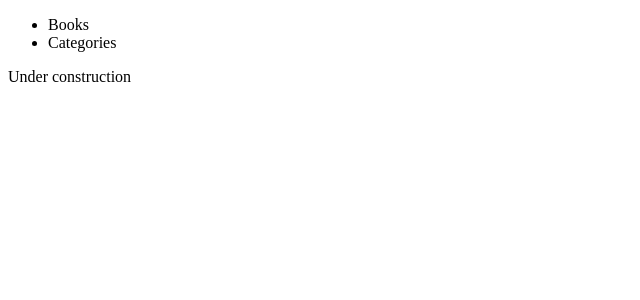
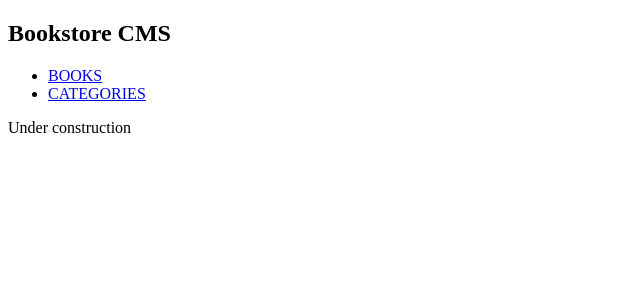
Before and after one commit to ArthurGC/Bookstore_CMS, a React (Create React App) app: page /#/category in a window 1280 px wide. Shown: the top 300 px of the page, without its empty margins (0-640 px from the left). Built offline with nearby package versions, Linux system fonts and the light colour scheme.

Commit message:
Add links to navbar component

```diff
--- a/src/components/general/Navbar.js
+++ b/src/components/general/Navbar.js
@@ -1,10 +1,41 @@
 import React from 'react';
+import { NavLink } from 'react-router-dom';
 
-const Navbar = () => (
-  <ul>
-    <li>Books</li>
-    <li>Categories</li>
-  </ul>
-);
+const Navbar = () => {
+  const links = [
+    {
+      id: 1,
+      path: '/',
+      text: 'BOOKS',
+    },
+    {
+      id: 2,
+      path: '/category',
+      text: 'CATEGORIES',
+    },
+  ];
+
+  return (
+    <nav className="navbar">
+      <h1 className="logo">
+        Bookstore CMS
+      </h1>
+      <ul>
+        {links.map((link) => (
+          <li key={link.id}>
+            <NavLink
+              to={link.path}
+              className="link"
+              activeClassName="active-link"
+              exact
+            >
+              {link.text}
+            </NavLink>
+          </li>
+        ))}
+      </ul>
+    </nav>
+  );
+};
 
 export default Navbar;
```
